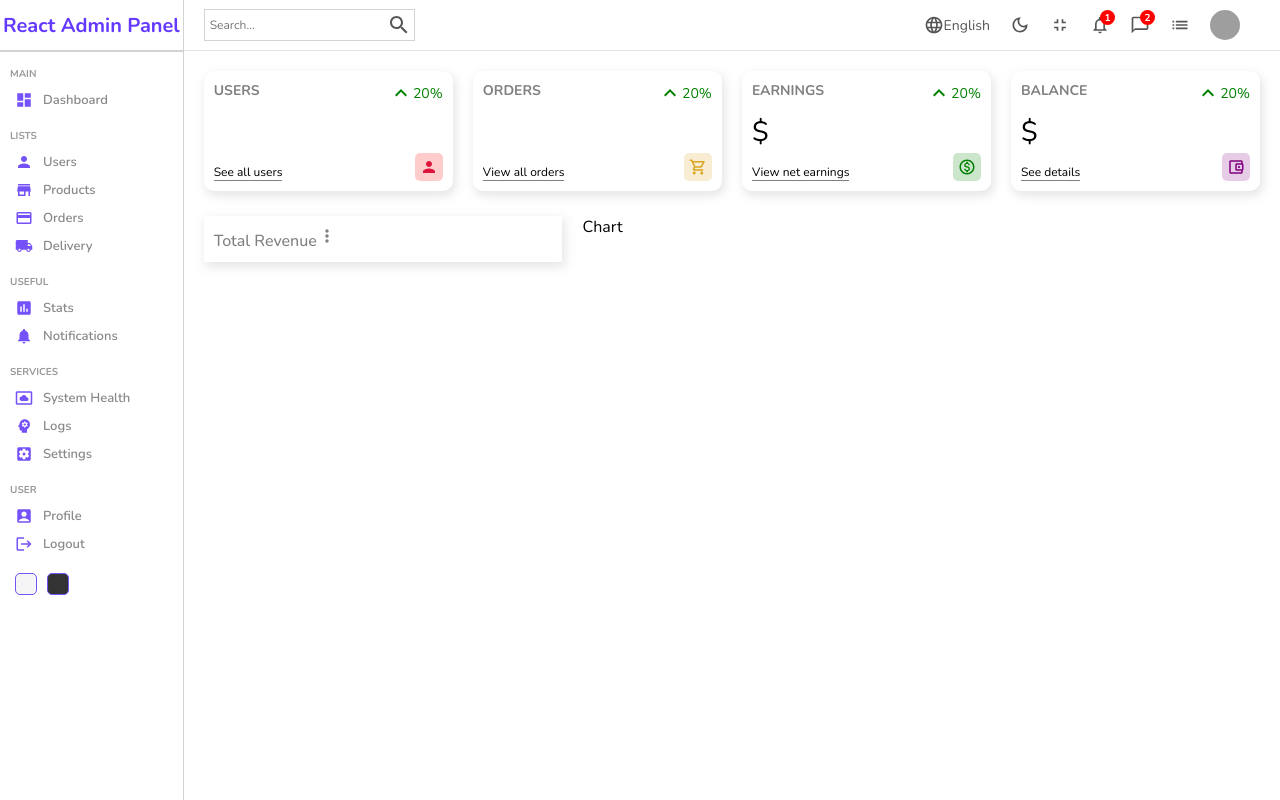
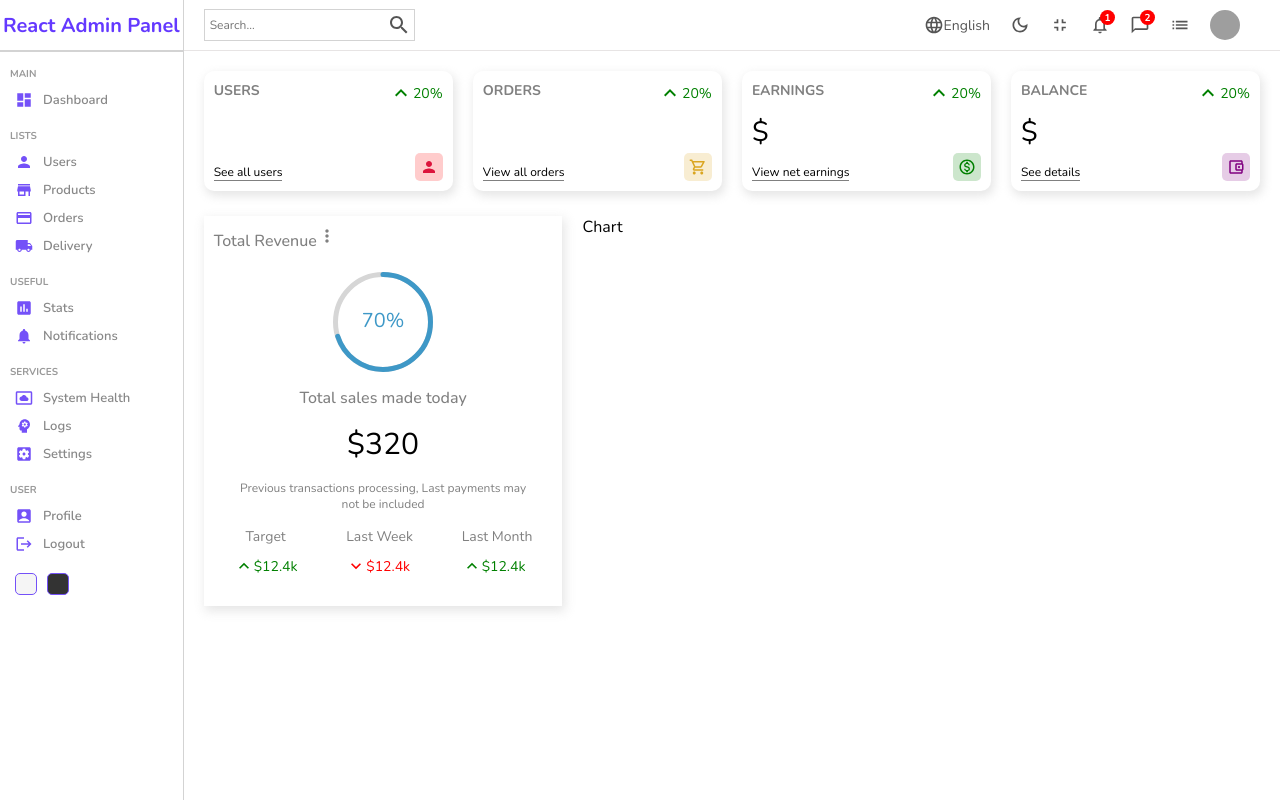
Before and after one commit to FacundoSerna96/React-Admin-Panel, a React (Create React App) app: page / in a window 1280 px wide. Built offline with nearby package versions, Linux system fonts and the light colour scheme; grey boxes are pictures that could not be loaded.

Commit message:
Se diseña las featured
-se instala tambien la librearia react-circular-progressbar

```diff
--- a/package.json
+++ b/package.json
@@ -11,6 +11,7 @@
     "@testing-library/react": "^13.1.1",
     "@testing-library/user-event": "^13.5.0",
     "react": "^18.0.0",
+    "react-circular-progressbar": "^2.0.4",
     "react-dom": "^18.0.0",
     "react-router-dom": "^6.3.0",
     "react-scripts": "5.0.1",
--- a/src/components/featured/Featured.jsx
+++ b/src/components/featured/Featured.jsx
@@ -2,6 +2,14 @@
 import './featured.scss';
 
 import MoreVertIcon from '@mui/icons-material/MoreVert';
+
+//libreria react-circular-progressbar
+import {CircularProgressbar} from 'react-circular-progressbar';
+import 'react-circular-progressbar/dist/styles.css'
+
+import KeyboardArrowDownIcon from '@mui/icons-material/KeyboardArrowDown';
+import KeyboardArrowUpOutlined from '@mui/icons-material/KeyboardArrowUpOutlined';
+
 
 const Featured = () => {
   return (
@@ -12,7 +20,45 @@
             <MoreVertIcon fontSize='small'/>
           </div>
         </div>
-        <div className="bottom"></div>
+        <div className="bottom">
+          <div className="featuredChart">
+            <CircularProgressbar value={70} text={'70%'} strokeWidth={5}/>
+          </div>
+          <p className="title">Total sales made today</p>
+          <p className="amount">$320</p>
+          <p className="desc">
+            Previous transactions processing, Last payments may not be included
+          </p>
+          <div className="summary">
+            <div className="item">
+              <div className="itemTitle">Target</div>
+              <div className="itemResult positive">
+                <KeyboardArrowUpOutlined fontSize='small'/>
+                <div className="resultAmount">
+                  $12.4k
+                </div>
+              </div>
+            </div>
+            <div className="item">
+              <div className="itemTitle">Last Week</div>
+              <div className="itemResult negative">
+                <KeyboardArrowDownIcon fontSize='small'/>
+                <div className="resultAmount">
+                  $12.4k
+                </div>
+              </div>
+            </div>
+            <div className="item">
+              <div className="itemTitle">Last Month</div>
+              <div className="itemResult positive">
+                <KeyboardArrowUpOutlined fontSize='small'/>
+                <div className="resultAmount">
+                  $12.4k
+                </div>
+              </div>
+            </div>
+          </div>
+        </div>
 
     </div>
   )
--- a/src/components/featured/featured.scss
+++ b/src/components/featured/featured.scss
@@ -3,7 +3,6 @@
     -webkit-box-shadow: 2px 4px 10px 1px rgba(0, 0, 0, 0.47);
     box-shadow: 2px 4px 10px 1px rgba(201, 201, 201, 0.47);
     padding: 10px;
-}
 
     .top{
         display: flex;
@@ -15,4 +14,67 @@
             font-size: 16px;
             font-weight: 500;
         }
+
     }
+
+    .bottom{
+        padding: 20px;
+        display: flex;
+        flex-direction: column;
+        align-items: center;
+        justify-content: center;
+        gap: 15px;
+
+        .featuredChart{
+            height: 100px;
+            width: 100px;
+        }
+
+        .title{
+            font-weight: 500;
+            color: gray;
+        }
+
+        .amount{
+            font-size: 30px;
+        }
+
+        .desc{
+            font-weight: 300;
+            font-size: 12px;
+            color: gray;
+            text-align: center;
+        }
+
+        .summary{
+            width: 100%;
+           display: flex;
+           align-items: center;
+           justify-content: space-between;
+
+           .item{
+               text-align: center;
+
+               .itemTitle{
+                   font-size: 14px;
+                   color:gray;
+               }
+
+               .itemResult{
+                   display: flex;
+                   align-items: center;
+                   margin-top: 10px;
+                   font-size: 14px;
+
+                   &.positive{
+                        color:green;
+                   }
+
+                   &.negative{
+                       color: red;
+                    }
+               }
+           }
+        }
+    }
+}
```
Also changed, not shown: 1 other file (tests, documents, lock files or other folders). Lines whose indentation alone changed are shown as unchanged.
